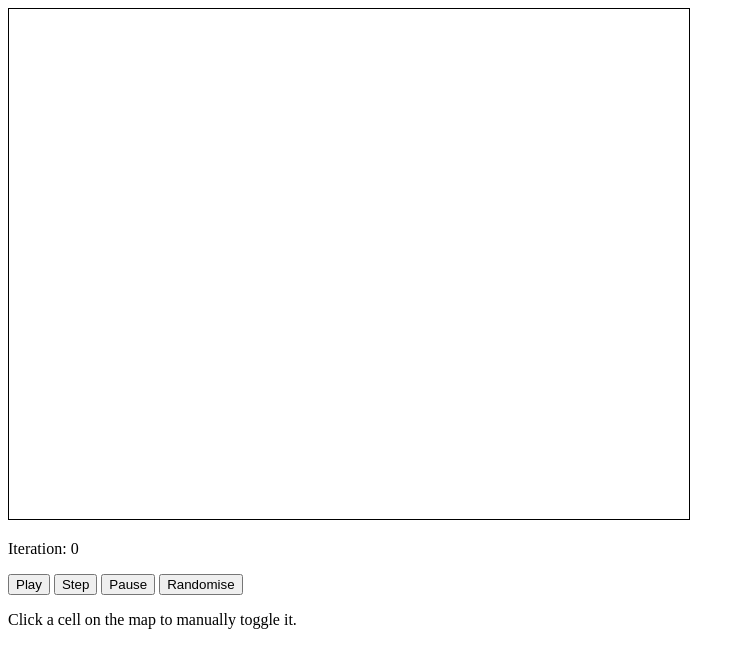
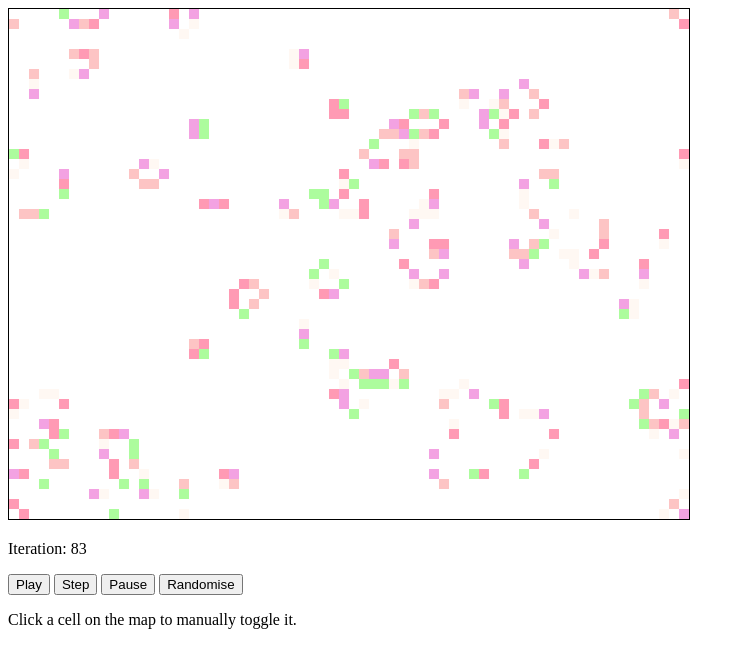
Before and after one commit to arirawr/suchdoge, a plain HTML site: page index.html in a window 1280 px wide. Shown: the whole page, without its empty margins (0-745 px from the left). Drawn offline with nearby package versions, Linux system fonts and the light colour scheme.

Commit message:
I'm an idiot.

```diff
--- a/index.html
+++ b/index.html
@@ -19,6 +19,6 @@
         </p>
 
         <script src="https://ajax.googleapis.com/ajax/libs/jquery/1.7.2/jquery.min.js"></script>
-        <script src="conway.js"></script>
+        <script src="gameoflife.js"></script>
     </body>
 </html>
```
